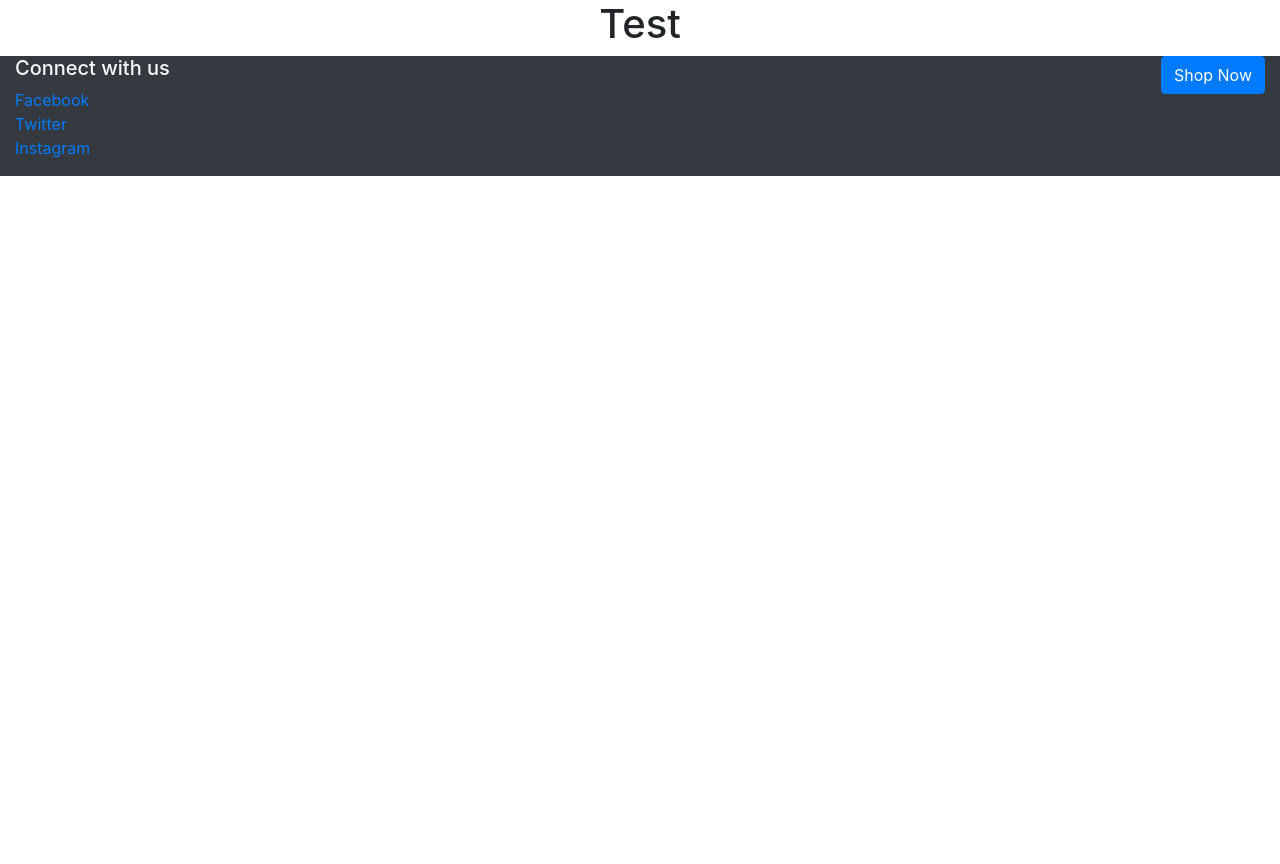
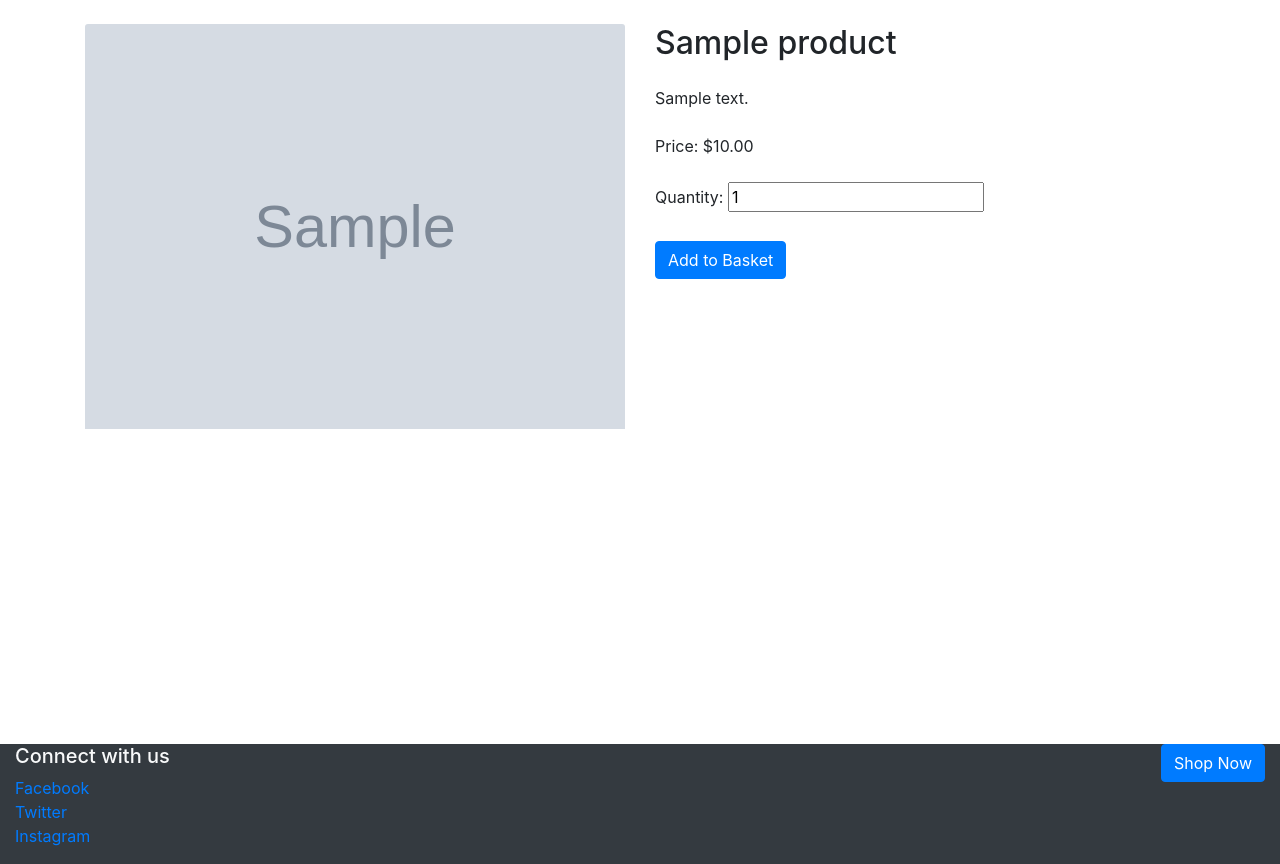
Before and after one commit to Craig-Hudson/cricket-gear-hub, a Django app: page /products/1/ in a window 1280 px wide. Shown: the part 112-976 px from the top of the page. Before the commit the page ends 288 px from the top, so only its background shows below. Run offline with Django 3.2, Linux system fonts and the light colour scheme; tables that the repository leaves empty hold one stand-in row (values such as "Sample post"); grey boxes marked "Sample" are stand-in pictures; some libraries are stand-ins or nearby versions.

Commit message:
use template logic to either get default image, or image form DB

```diff
--- a/products/templates/products/individual_products.html
+++ b/products/templates/products/individual_products.html
@@ -1,5 +1,41 @@
-{% extends "base.html" %}
+{% extends 'base.html' %}
 {% load static %}
+
 {% block content %}
-    <h1>Test</h1>
+<div class="container mt-4 vh-90">
+    <div class="row">
+        <div class="col-md-6">
+            <!-- Product Image -->
+            {% if product.image %}
+                <img src="{{ product.image.url }}" class="card-img-top img-fluid" alt="Product Image">
+
+            {% else %}
+                <img class="img-fluid" src="{% static 'images/no-image-icon-23489' %}" alt="No photo available image">
+            {% endif %}
+        </div>
+        <div class="col-md-6">
+            <!-- Product Details -->
+            <h2 class="mb-4">{{ product.name }}</h2>
+            <p class="mb-4">{{ product.description }}</p>
+            {% if product.sizes.all %}
+                <p>Sizes:
+                    {% for size in product.sizes.all %}
+                        <button type="button" class="btn btn-outline-secondary">{{ size.name }}</button>
+                    {% endfor %}
+                </p>
+            {% endif %}
+            <p class="mb-4">Price: ${{ product.price }}</p>
+            <form method="post" action="">
+                {% csrf_token %}
+                <!-- Quantity -->
+                <div class="form-group mb-4">
+                    <label for="id_quantity">Quantity:</label>
+                    <input type="number" id="id_quantity" name="quantity" min="1" value="1">
+                </div>
+                <!-- Add to Basket Button -->
+                <button type="submit" class="btn btn-primary mb-4">Add to Basket</button>
+            </form>
+        </div>
+    </div>
+</div>
 {% endblock %}
--- a/products/templates/products/products.html
+++ b/products/templates/products/products.html
@@ -7,7 +7,11 @@
             {% for product in products %}
             <div class="col-sm-6 col-md-6 col-lg-4 col-xl-3">
                 <div class="card mb-4 shadow-sm">
-                    <img src="{% static 'path_to_product_image.jpg' %}" class="card-img-top" alt="Product Image">
+                    {% if product.image %}
+                        <img src="{{ product.image.url }}" class="card-img-top img-fluid" alt="Product Image">
+                    {% else %}
+                        <img src="{% static 'images/no-image-icon-23489.webp' %}" alt="">
+                    {% endif %}
                     <div class="card-body">
                         <h5 class="card-title">{{ product.name }}</h5>
                         <p class="card-text">{{ product.description }}</p>
```
Also changed, not shown: static/images/no-image-icon-23489.webp (renamed from media/no-image-icon-23489.webp), static/images/test_shoe.jpg (renamed from media/test_shoe.jpg).
